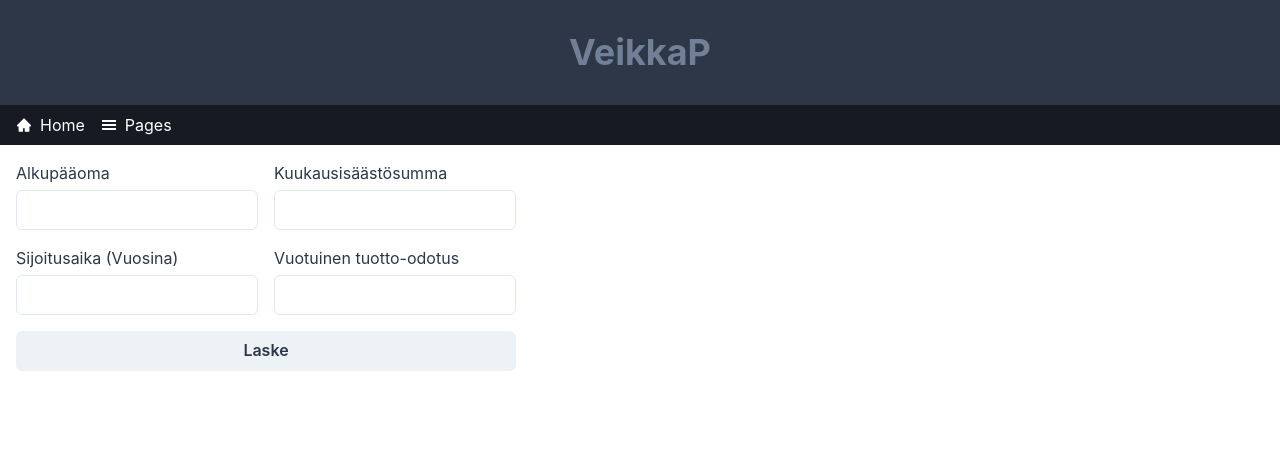
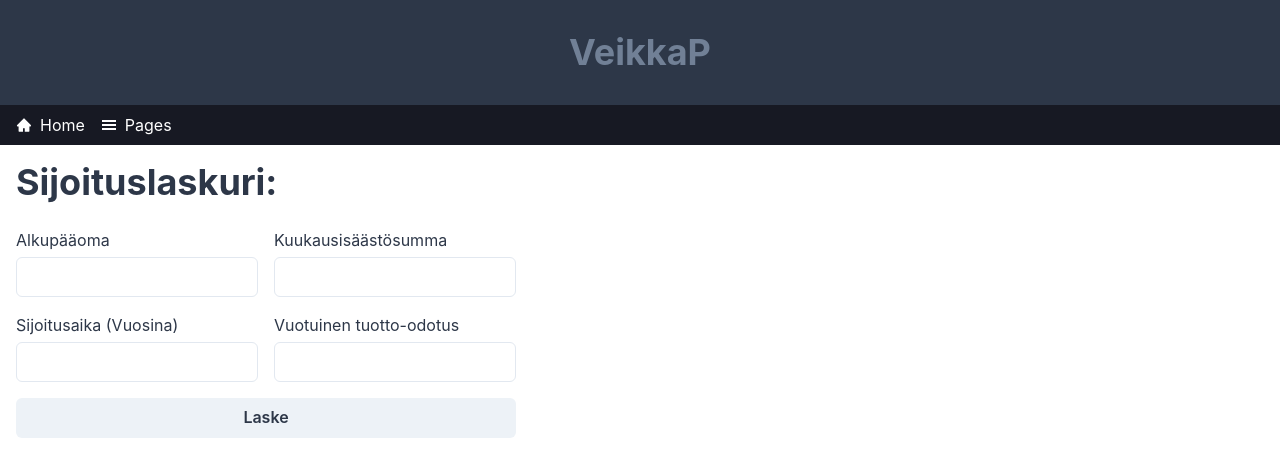
Before and after one commit to Iiigorriii/reactnettisivut, a Next.js app: page /sijoituslaskuri in a window 1280 px wide. Shown: the top 476 px of the page. Built offline with nearby package versions, Linux system fonts and the light colour scheme.

Commit message:
Update index.js

```diff
--- a/pages/sijoituslaskuri/index.js
+++ b/pages/sijoituslaskuri/index.js
@@ -53,6 +53,8 @@ const Sijoituslaskuri = () => {
 
   return (
     <Layout>
+      <Heading>Sijoituslaskuri:</Heading>
+      <br />
       <div className={styles.laskuri}>
         <div className={styles.laskuriRivi}>
           <div className={styles.label}>
```
